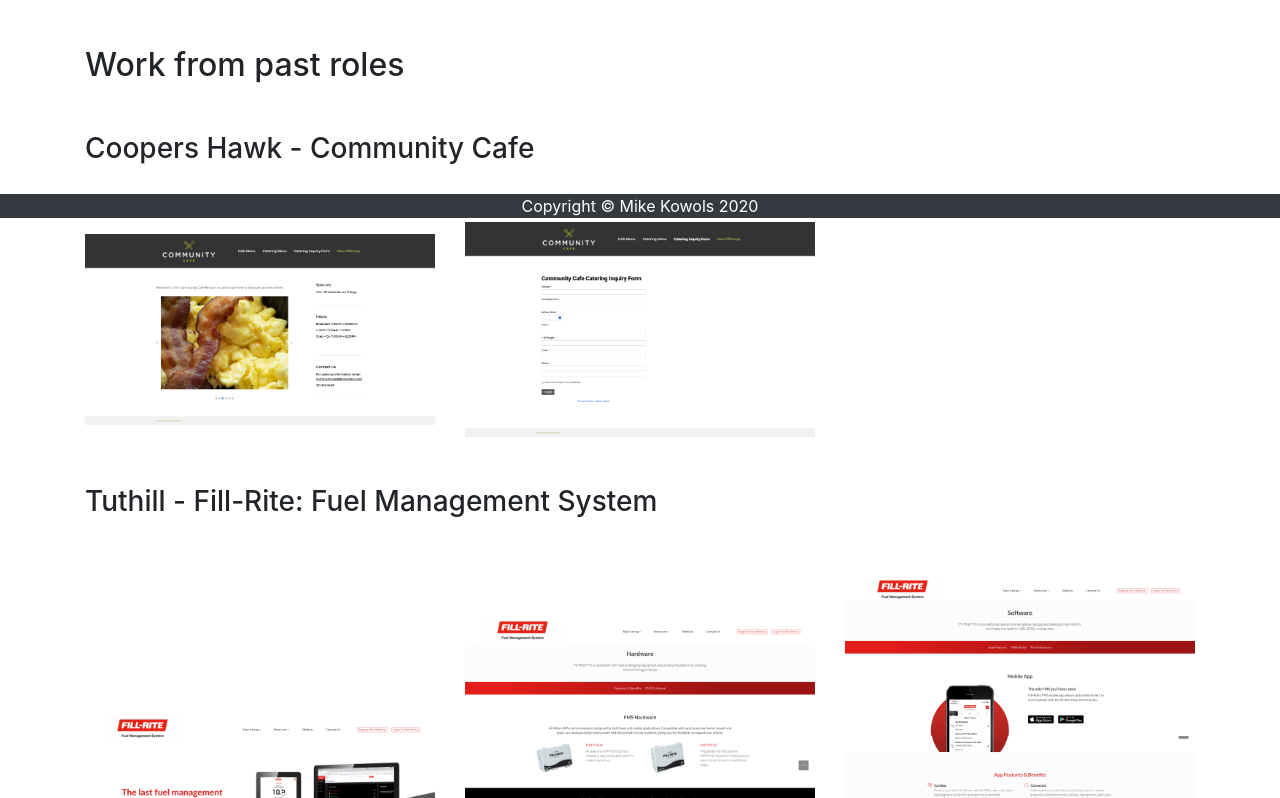
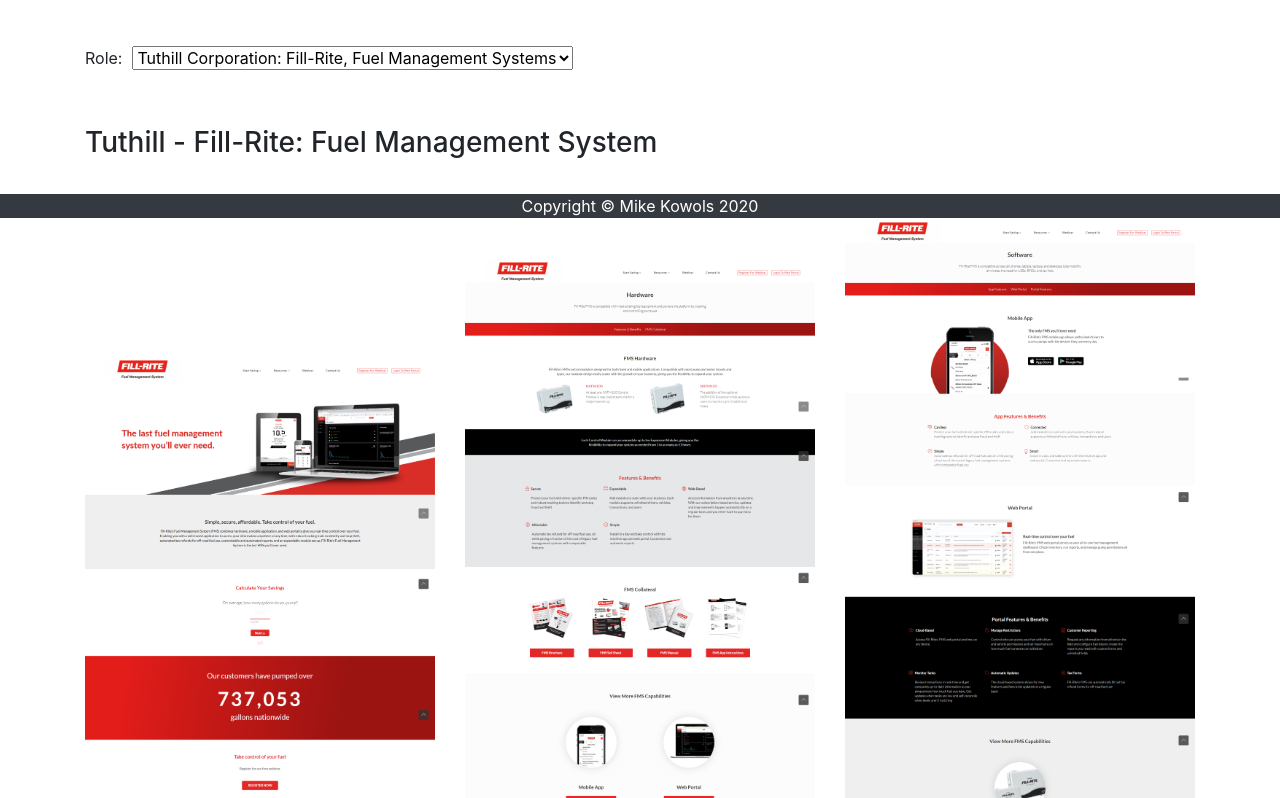
Before and after one commit to mikeKowols/reactSite, a React (Create React App) app: page / in a window 1280 px wide. Shown: the part 582-1380 px from the top of the page. Built offline with nearby package versions, Linux system fonts and the light colour scheme; no server answers.

Commit message:
Updated Home page

```diff
--- a/src/components/Home.jsx
+++ b/src/components/Home.jsx
@@ -30,8 +30,59 @@ import cc_contactUs from './images/cc_contactUs.png';
 import cc_home from './images/cc_home.png';
 
 
-function Home() {
+class Home extends React.Component {
+  constructor(props) {
+    super(props);
+    this.state = {value: 'th'};
+
+    this.handleChange = this.handleChange.bind(this);
+    this.handleSubmit = this.handleSubmit.bind(this);
+  }
+
+  handleChange(event) {
+    this.setState({value: event.target.value});
+  }
+
+  componentDidMount() {
+    fetch("https://www.thesportsdb.com/api/v1/json/1/searchteams.php?t=Chicago%20Cubs")
+      .then(res => res.json())
+      .then(
+        (result) => {
+          this.setState({
+            isLoaded: true,
+            items: result.teams
+          });
+        },
+        // Note: it's important to handle errors here
+        // instead of a catch() block so that we don't swallow
+        // exceptions from actual bugs in components.
+        (error) => {
+          this.setState({
+            isLoaded: true,
+            error
+          });
+        }
+      )
+  }
+
+  handleSubmit(event) {
+
+    event.preventDefault();
+	var role = this.state.value;
+
+
+
+
+  }
+
+
+
+  render() {
+     var role = this.state.value;
+	 const userType = 2;
+
       return (
+
 		<div className="home">
 			<div className="container">
 				<div className="row align-items-center my-5">
@@ -39,14 +90,67 @@ function Home() {
 						<img className="responsiveImage" src={lagoon} alt={lagoon} />
 					</div>
 					<div className="col-lg-5">
-
 						<p>
 							I have been seeing a lot of requests for developers who know how to use React. I got tired of saying that I don't have experience, so I'm taking this opportunity to learn. I'll probably  also talk about running and baseball a bit here. Below are screenshots of other projects I've done for work in the past. You will also notice on the navigation bar that there are links for my resume, a contact us page, and a page with a sample API call.
 						</p>
 					</div>
 				</div>
+				<div className="row">
+					<div className="col-md-12">
+						<form onSubmit={this.handleSubmit}>
+						<label>
+							Role:
+						</label>
+							<select style={{marginLeft: '10px'}} value={this.state.value} onChange={this.handleChange}>
+								<option value="cc">Cooper's Hawk: Community Cafe</option>
+								<option value="th">Tuthill Corporation: Fill-Rite, Fuel Management Systems</option>
+								<option value="ge">Gold Eagle: Sample Room</option>
+								<option value="se">Starling Eyewear</option>
+							</select>
 
-		<h2>Work from past roles</h2>
+						</form>
+					</div>
+				</div>
+
+
+				{(() => {
+					if (role == "cc") {
+					  return (
+						<CoopersHawk/>
+					  )
+					} else if (role == "ge") {
+					  return (
+						<GoldEagle/>
+					  )
+					} else if (role == "se") {
+					  return (
+						<StarlingEyewear/>
+					  )
+
+					} else {
+					  return (
+						<Tuthill/>
+					  )
+					}
+				})()}
+
+			</div>
+        </div>
+      );
+
+
+  }
+}
+
+
+
+class CoopersHawk extends React.Component {
+
+
+	render() {
+
+      return (
+		<div id="cc" >
 			<div className="row align-items-center my-5">
 			  <div className="col-lg-12">
 				<h3>Coopers Hawk - Community Cafe</h3>
@@ -64,38 +168,21 @@ function Home() {
 
 			  </div>
 			</div>
-      <div className="row align-items-center my-5">
-          <div className="col-lg-12">
-            <h3>Tuthill - Fill-Rite: Fuel Management System</h3>
-          </div>
-        </div>
-
-		<div className="row align-items-center my-5">
-          <div className="col-lg-4">
-             <img className="responsiveImage" src={fms_home} alt={fms_home} />
-          </div>
-		  <div className="col-lg-4">
-             <img className="responsiveImage" src={fms_hardware} alt={fms_hardware} />
-          </div>
-		  <div className="col-lg-4">
-             <img className="responsiveImage" src={fms_software} alt={fms_software} />
-          </div>
-        </div>
-
-	  <div className="row align-items-center my-5">
-          <div className="col-lg-4">
-             <img className="responsiveImage" src={fms_knowledgeBase} alt={fms_knowledgeBase} />
-          </div>
-		  <div className="col-lg-4">
-             <img className="responsiveImage" src={fms_videos} alt={fms_videos} />
-          </div>
-		  <div className="col-lg-4">
-              <img className="responsiveImage" src={fms_contactUs} alt={fms_contactUs} />
-          </div>
 		</div>
 
 
+      );
 
+	}
+}
+
+class GoldEagle extends React.Component {
+
+
+	render() {
+
+      return (
+		<div id="ge">
 			<div className="row align-items-center my-5">
 			  <div className="col-lg-12">
 				<h3>Gold Eagle - Sample Room</h3>
@@ -125,8 +212,21 @@ function Home() {
 				 &nbsp;
 			  </div>
 			</div>
+		</div>
 
 
+      );
+
+	}
+}
+
+class StarlingEyewear extends React.Component {
+
+
+	render() {
+
+      return (
+		<div id="se">
 			<div className="row align-items-center my-5">
 			  <div className="col-lg-12">
 				<h3>Starling Eyewear</h3>
@@ -158,10 +258,67 @@ function Home() {
 			</div>
 		</div>
 
+
+      );
+
+	}
+}
+
+
+class Tuthill extends React.Component {
+
+
+	render() {
+
+      return (
+		<div id="th">
+			<div className="row align-items-center my-5">
+			  <div className="col-lg-12">
+				<h3>Tuthill - Fill-Rite: Fuel Management System</h3>
 			  </div>
+			</div>
+
+			<div className="row align-items-center my-5">
+			  <div className="col-lg-4">
+				 <img className="responsiveImage" src={fms_home} alt={fms_home} />
+			  </div>
+			  <div className="col-lg-4">
+				 <img className="responsiveImage" src={fms_hardware} alt={fms_hardware} />
+			  </div>
+			  <div className="col-lg-4">
+				 <img className="responsiveImage" src={fms_software} alt={fms_software} />
+			  </div>
+			</div>
+			<div className="row align-items-center my-5">
+			  <div className="col-lg-4">
+				 <img className="responsiveImage" src={fms_knowledgeBase} alt={fms_knowledgeBase} />
+			  </div>
+			  <div className="col-lg-4">
+				 <img className="responsiveImage" src={fms_videos} alt={fms_videos} />
+			  </div>
+			  <div className="col-lg-4">
+				  <img className="responsiveImage" src={fms_contactUs} alt={fms_contactUs} />
+			  </div>
+			</div>
+		</div>
+
+
       );
+
+	}
 }
 
 
 
+
+
+
+
+
+
+
+
+
+
+
 export default Home;
--- a/src/components/TeamSearch.jsx
+++ b/src/components/TeamSearch.jsx
@@ -1,22 +1,5 @@
 import React from 'react';
 import styled from 'styled-components';
-
-const Button = styled.button`
-  cursor: pointer;
-  border: 1px solid #1a202c;
-  padding: 8px;
-  min-width: 64px;
-
-  background: transparent;
-
-  transition: all 0.1s ease-in;
-
-  &:hover {
-    background: #1a202c;
-    color: #ffffff;
-  }
-`;
-
 
 
 class TeamSearch extends React.Component {
```
Lines whose indentation alone changed are shown as unchanged.
